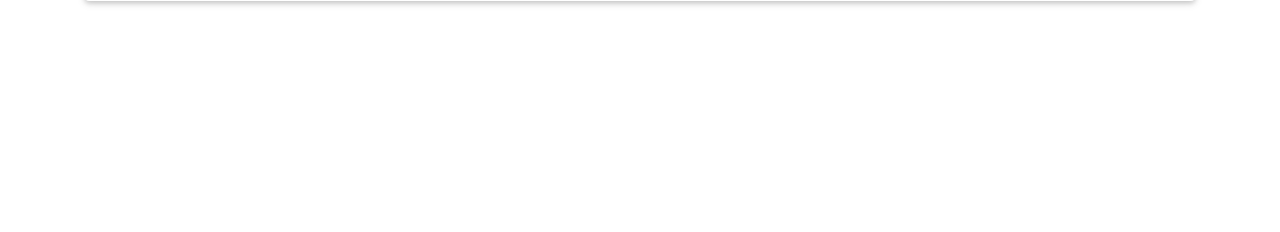
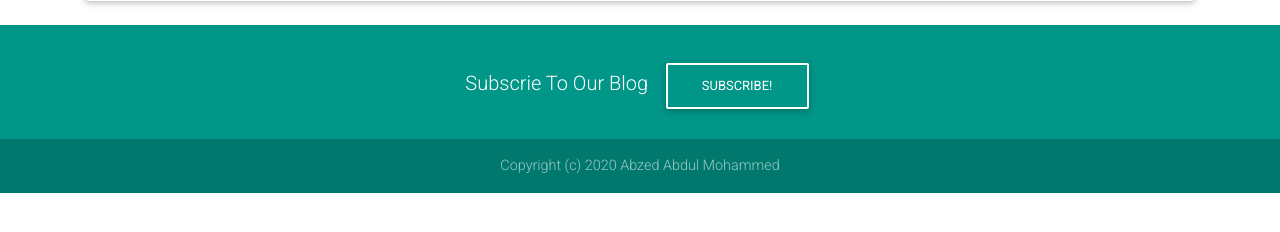
Before and after one commit to Abtez/post-blog, a Flask app: template app/templates/index.html in a window 1280 px wide. Shown: the part 340-572 px from the top of the page. Run offline with Flask 2, Linux system fonts and the light colour scheme; the template is opened without the code that fills it, so the values that code supplies are empty; some libraries are stand-ins or nearby versions.

Commit message:
add footer

```diff
--- a/app/templates/index.html
+++ b/app/templates/index.html
@@ -112,4 +112,31 @@
 
 </div>
 
+<!-- Footer -->
+<footer class="page-footer font-small teal pt-4">
+
+  <!-- Footer Elements -->
+  <div class="container">
+
+    <!-- Call to action -->
+    <ul class="list-unstyled list-inline text-center py-2">
+      <li class="list-inline-item">
+        <h5 class="mb-1">Subscrie To Our Blog</h5>
+      </li>
+      <li class="list-inline-item">
+        <a href="#!" class="btn btn-outline-white btn-rounded">Subscribe!</a>
+      </li>
+    </ul>
+    <!-- Call to action -->
+
+  </div>
+  <!-- Footer Elements -->
+
+  <!-- Copyright -->
+  <div class="footer-copyright text-center py-3">Copyright (c) 2020 Abzed Abdul Mohammed</div>
+  <!-- Copyright -->
+
+</footer>
+<!-- Footer -->
+
 {% endblock  %}
```
